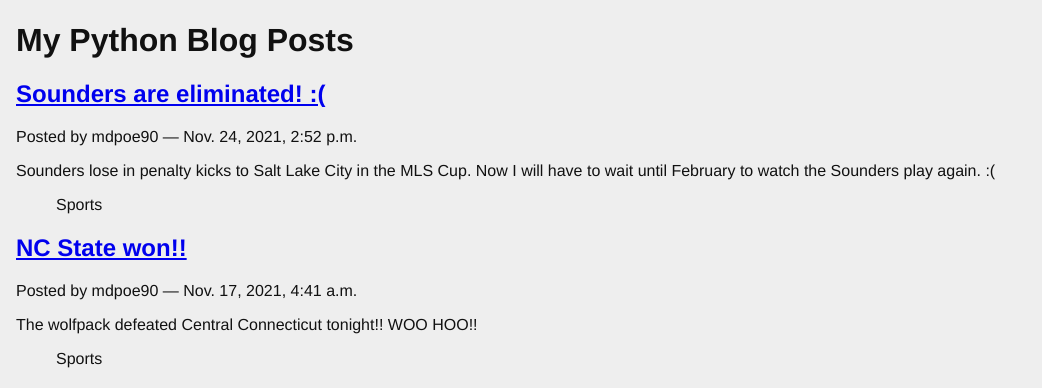
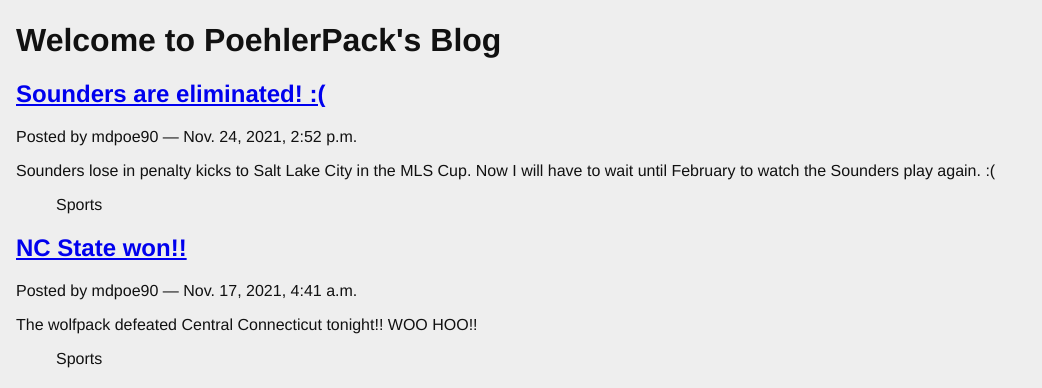
Before and after one commit to mdpoehler/django-blog, a Django app: page / in a window 1280 px wide. Shown: the part 20-408 px from the top of the page, without its empty margins (0-1042 px from the left). Run offline with Django 3.2, Linux system fonts and the light colour scheme; data comes from the database, SQL or seed files in the repository.

Commit message:
Better title

```diff
--- a/blogging/templates/list.html
+++ b/blogging/templates/list.html
@@ -1,5 +1,5 @@
 {% extends "base.html" %}{% block content %}
-  <h1>My Python Blog Posts</h1>
+  <h1>Welcome to PoehlerPack's Blog</h1>
   {% comment %} here is where the query happens {% endcomment %}
   {% for post in post_list %}
   <div class="post">
--- a/blogging/tests.py
+++ b/blogging/tests.py
@@ -51,7 +51,7 @@
         resp = self.client.get("/")
         # the content of the rendered response is always a bytestring
         resp_text = resp.content.decode(resp.charset)
-        self.assertTrue("My Python Blog" in resp_text)
+        self.assertTrue("Welcome to PoehlerPack's Blog" in resp_text)
         for count in range(1, 11):
             title = "Post %d Title" % count
             if count < 6:
```
